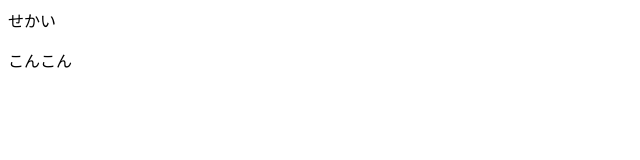
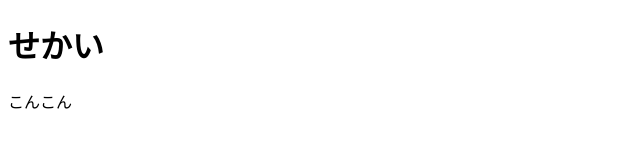
Before and after one commit to JoeYeun89/WebSite20170517, a plain HTML site: page index.html in a window 1280 px wide. Shown: the whole page, without its empty margins (0-640 px from the left). Drawn offline with Linux system fonts and the light colour scheme.

Commit message:
Update index.html

```diff
--- a/index.html
+++ b/index.html
@@ -5,7 +5,7 @@
 <title></title>
 </head>
 <body>
- <h>せかい</h>
+ <h1>せかい</h1>
  <p>こんこん</p>
 </body>
 </html>
```
